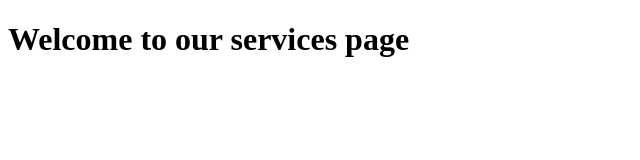
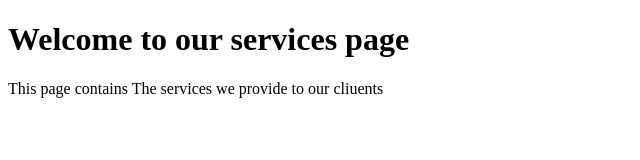
Before and after one commit to NoellaPromise/git-exercises-solutions, a plain HTML site: page services.html in a window 1280 px wide. Shown: the whole page, without its empty margins (0-640 px from the left). Drawn offline with Linux system fonts and the light colour scheme.

Commit message:
Add changes to the services page

```diff
--- a/services.html
+++ b/services.html
@@ -7,6 +7,7 @@
 </head>
 <body>
     <h1>Welcome to our services page</h1>
+    <p>This page contains The services we provide to our cliuents</p>
 
 </body>
 </html>
```
